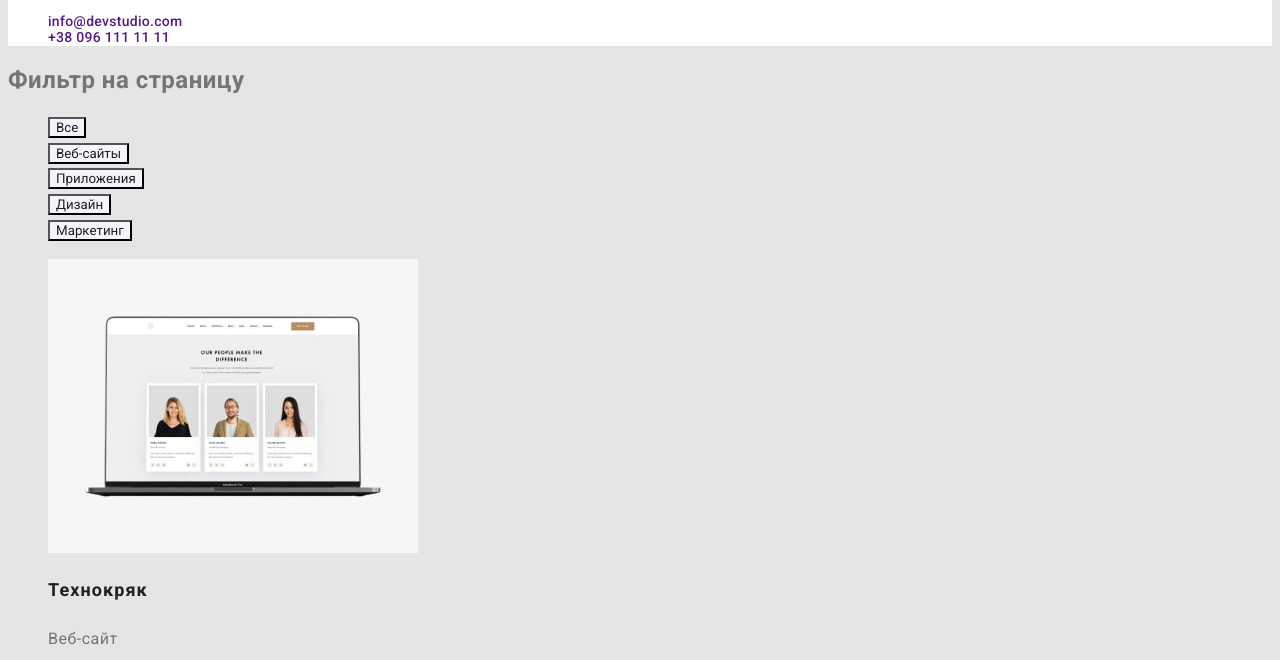
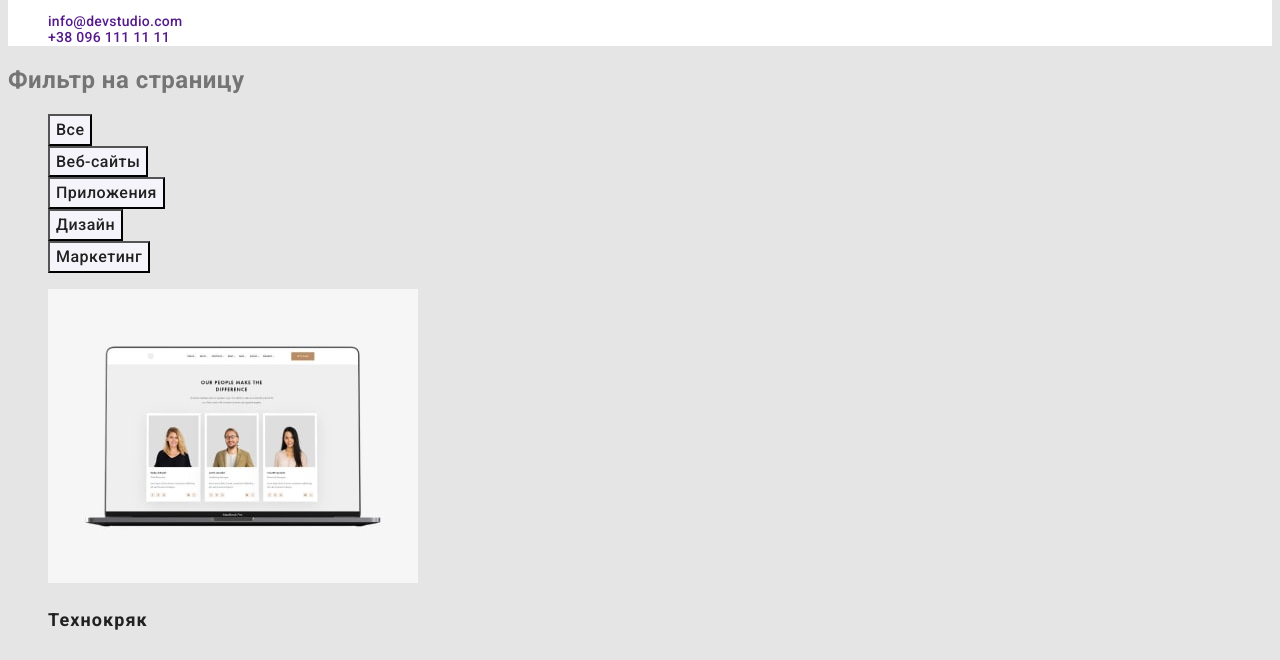
Before and after one commit to DenisFedash/goit-markup-hw-02, a plain HTML site: page portfolio.html in a window 1280 px wide. Shown: the part 114-774 px from the top of the page. Drawn offline with Linux system fonts and the light colour scheme.

Commit message:
Changes in buttons

```diff
--- a/css/style.css
+++ b/css/style.css
@@ -175,7 +175,6 @@
 /* ----------------------------Footer nav------------------------ */
 .footer .footer-address {
   color: #ffffff;
-
   font-style: normal;
 }
 
@@ -183,6 +182,7 @@
   color: rgba(255, 255, 255, 0.6);
   font-style: normal;
 }
+
 .footer .footer-mail:hover,
 .footer .footer-mail:focus {
   color: var(--accent-color);
@@ -202,16 +202,15 @@
 
 /* -----------------------------Buttons---------------------------- */
 
-.button-list {
+.buttons {
+  cursor: pointer;
+  background-color: #f5f4fa;
+  color: var(--title-text-color);
+
   font-weight: 500;
   font-size: 16px;
   line-height: 1.62;
-}
-
-.buttons {
-  cursor: pointer;
-  background-color: #f5f4fa;
-  color: #212121;
+  letter-spacing: 0.03em;
 }
 .buttons:hover,
 .buttons:focus {
--- a/portfolio.html
+++ b/portfolio.html
@@ -37,7 +37,7 @@
         <section>
             <!-- Разделы -->
             <h1>Фильтр на страницу</h1>
-            <ul class="button-list list">
+            <ul class="list">
                     <li>
                         <button type="button" class="button buttons">Все</button>
                     </li>
```
